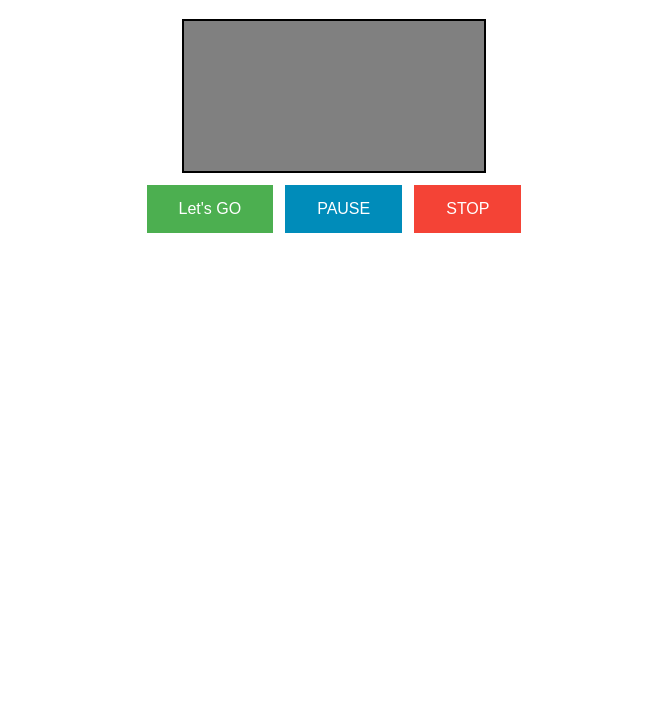
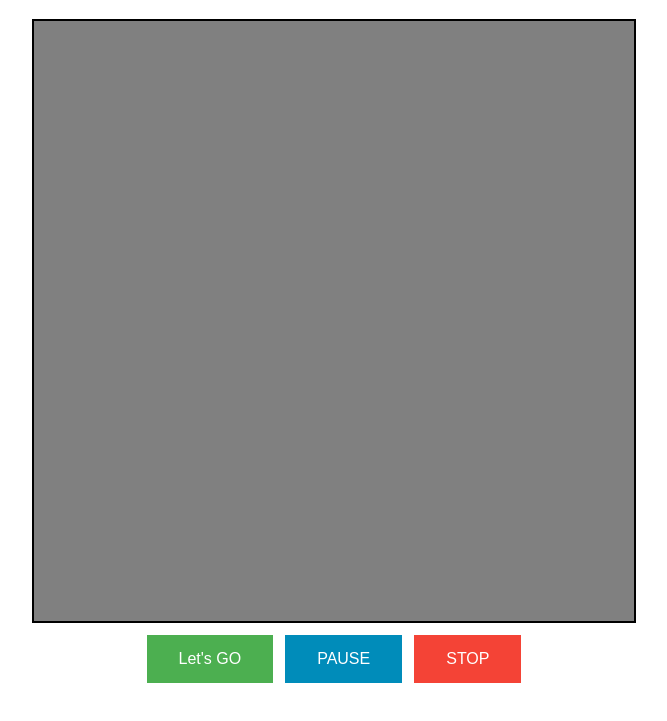
Before and after one commit to ROJAYADHAV/FEE-Bootcamp-Kotlin, a plain HTML site: page car-game/index.html in a window 1280 px wide. Both pictures are taken after a click on the button "STOP". Shown: the part 61-782 px from the top of the page, without its empty margins (306-973 px from the left). Drawn offline with Linux system fonts and the light colour scheme.

Commit message:
changes discarded

```diff
--- a/car-game/index.html
+++ b/car-game/index.html
@@ -10,7 +10,7 @@
 <body>
     <h1>BUCKLE UP<h1>
         <div id=canvasDiv>
-    <canvas id="playArea" > </canvas>
+    <canvas id="playArea"  width="600" height="600"> </canvas>
         </div>
 
     <div id="controls">
--- a/car-game/js/script.js
+++ b/car-game/js/script.js
@@ -17,8 +17,8 @@ const LEFT_KEY = 37;
 const RIGHT_KEY = 39;
 const UP_KEY = 38;
 const DOWN_KEY = 40;
-const C_HEIGHT = 500;
-const C_WIDTH = 800;
+const C_HEIGHT = 600;
+const C_WIDTH = 600;
 const DELAY = 140;
 
 
@@ -59,12 +59,12 @@ function doDrawing() {
 function gameOver() {
 
     ctx.fillStyle = 'blue';
-    ctx.fill();
-   // ctx.textBaseline = 'middle';
-   // ctx.textAlign = 'center';
-   // ctx.font = 'normal bold 18px serif';
+    //ctx.fill();
+    ctx.textBaseline = 'middle';
+    ctx.textAlign = 'center';
+    ctx.font = 'normal bold 18px Helvetica';
 
-    //ctx.fillText('Game over', C_WIDTH/2, C_HEIGHT/2);
+    ctx.fillText('Game over', C_WIDTH/2, C_HEIGHT/2);
 }
 
 function move() {
```
